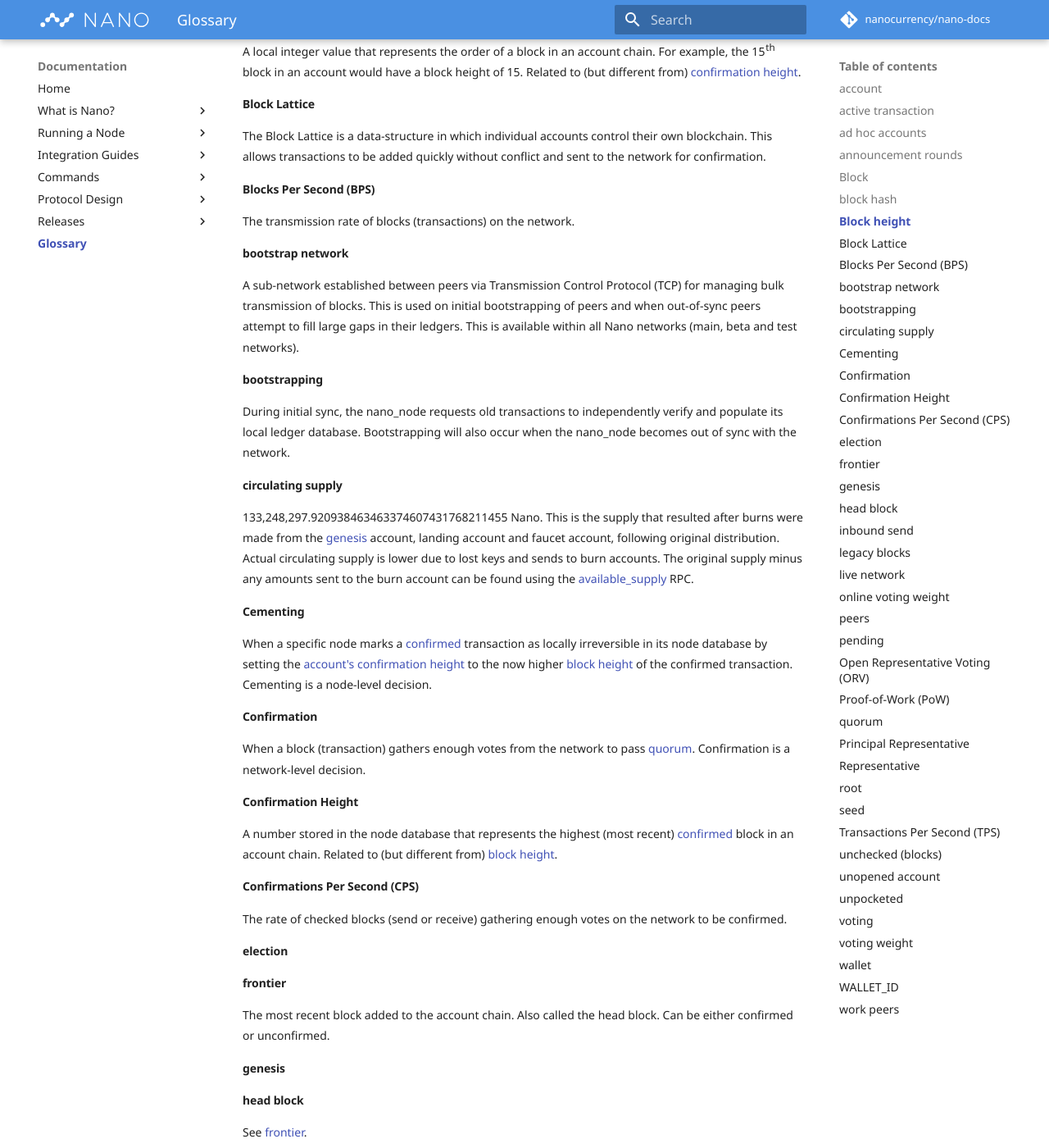
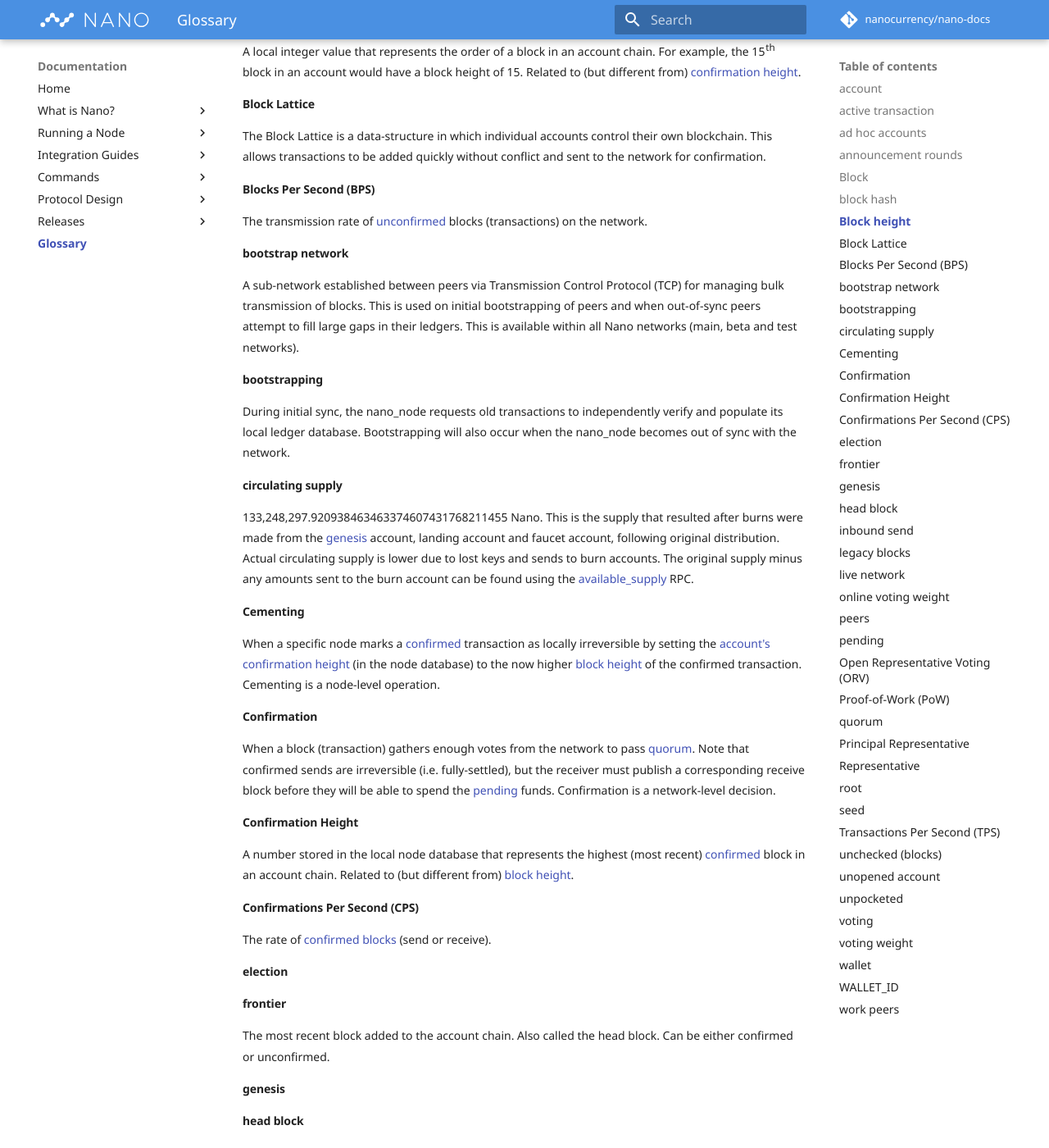
Before and after one commit to nanocurrency/nano-docs, an MkDocs documentation site: the page built from docs/glossary.md, in a window 1280 px wide and 1400 px high, scrolled down 730 px. Shown: the whole window at 82% size. Built offline with MkDocs 1.6.1 and Material for MkDocs 9.7.7, drawn with Linux system fonts in a browser that asks for light colours; formulas are drawn with MathJax 3; comment, search, counter and statistics services are not loaded; some of the changed text lies outside the part shown.

Commit message:
Update glossary.md
Adding some clarification for:
- BPS
- Confirmation
- CPS
- TPS

Fixing links

```diff
--- a/docs/glossary.md
+++ b/docs/glossary.md
@@ -17,13 +17,13 @@
 A 64 character, uppercase hexadecimal string (0-9A-F) value representing a unique block on an account.
 
 #### Block height
-A local integer value that represents the order of a block in an account chain. For example, the 15th block in an account would have a block height of 15. Related to (but different from) [confirmation height](#confirmation height).
+A local integer value that represents the order of a block in an account chain. For example, the 15th block in an account would have a block height of 15. Related to (but different from) [confirmation height](#confirmation-height).
 
 #### Block Lattice
 The Block Lattice is a data-structure in which individual accounts control their own blockchain. This allows transactions to be added quickly without conflict and sent to the network for confirmation.
 
 #### Blocks Per Second (BPS)
-The transmission rate of blocks (transactions) on the network.
+The transmission rate of [unconfirmed](#confirmation) blocks (transactions) on the network.
 
 #### bootstrap network
 A sub-network established between peers via Transmission Control Protocol (TCP) for managing bulk transmission of blocks. This is used on initial bootstrapping of peers and when out-of-sync peers attempt to fill large gaps in their ledgers. This is available within all Nano networks (main, beta and test networks).
@@ -35,16 +35,16 @@
 133,248,297.920938463463374607431768211455 Nano. This is the supply that resulted after burns were made from the [genesis](#genesis) account, landing account and faucet account, following original distribution. Actual circulating supply is lower due to lost keys and sends to burn accounts. The original supply minus any amounts sent to the burn account can be found using the [available_supply](/commands/rpc-protocol/#available_supply) RPC.
 
 #### Cementing
-When a specific node marks a [confirmed](#confirmation) transaction as locally irreversible in its node database by setting the [account's](#account) [confirmation height](#confirmation height) to the now higher [block height](#block height) of the confirmed transaction. Cementing is a node-level decision.
+When a specific node marks a [confirmed](#confirmation) transaction as locally irreversible by setting the [account's](#account) [confirmation height](#confirmation-height) (in the node database) to the now higher [block height](#block-height) of the confirmed transaction. Cementing is a node-level operation.
 
 #### Confirmation
-When a block (transaction) gathers enough votes from the network to pass [quorum](#quorum). Confirmation is a network-level decision.
+When a block (transaction) gathers enough votes from the network to pass [quorum](#quorum). Note that confirmed sends are irreversible (i.e. fully-settled), but the receiver must publish a corresponding receive block before they will be able to spend the [pending](#pending) funds. Confirmation is a network-level decision.
 
 #### Confirmation Height
-A number stored in the node database that represents the highest (most recent) [confirmed](#confirmation) block in an account chain. Related to (but different from) [block height](#block height).
+A number stored in the local node database that represents the highest (most recent) [confirmed](#confirmation) block in an account chain. Related to (but different from) [block height](#block-height).
 
 #### Confirmations Per Second (CPS)
-The rate of checked blocks (send or receive) gathering enough votes on the network to be confirmed.
+The rate of [confirmed](#confirmation) [blocks](#blocks) (send or receive).
 
 #### election
 
@@ -96,7 +96,7 @@
 A 256-bit random value usually represented to the user as a 64 character hexidecimal (0-9 and A-F) value. Private keys are derived from a seed.
 
 #### Transactions Per Second (TPS)
-Often used to refer to the rate of complete transactions (i.e. one send and another receive) between two parties. (Confirmations Per Second)/2
+Often used to refer to the rate of complete transactions between two parties (i.e. a send with a corresponding receive). In the past, TPS was used as a synonym for BPS, but it is now used to refer to ([Confirmations Per Second](#confirmations-per-second-cps))/2 which is more similar to the TPS metric used by other cryptocurrencies (e.g. Bitcoin). Note that send transactions do not require a corresponding receive to be considered [confirmed](#confirmation).
 
 #### unchecked (blocks)
 
```
